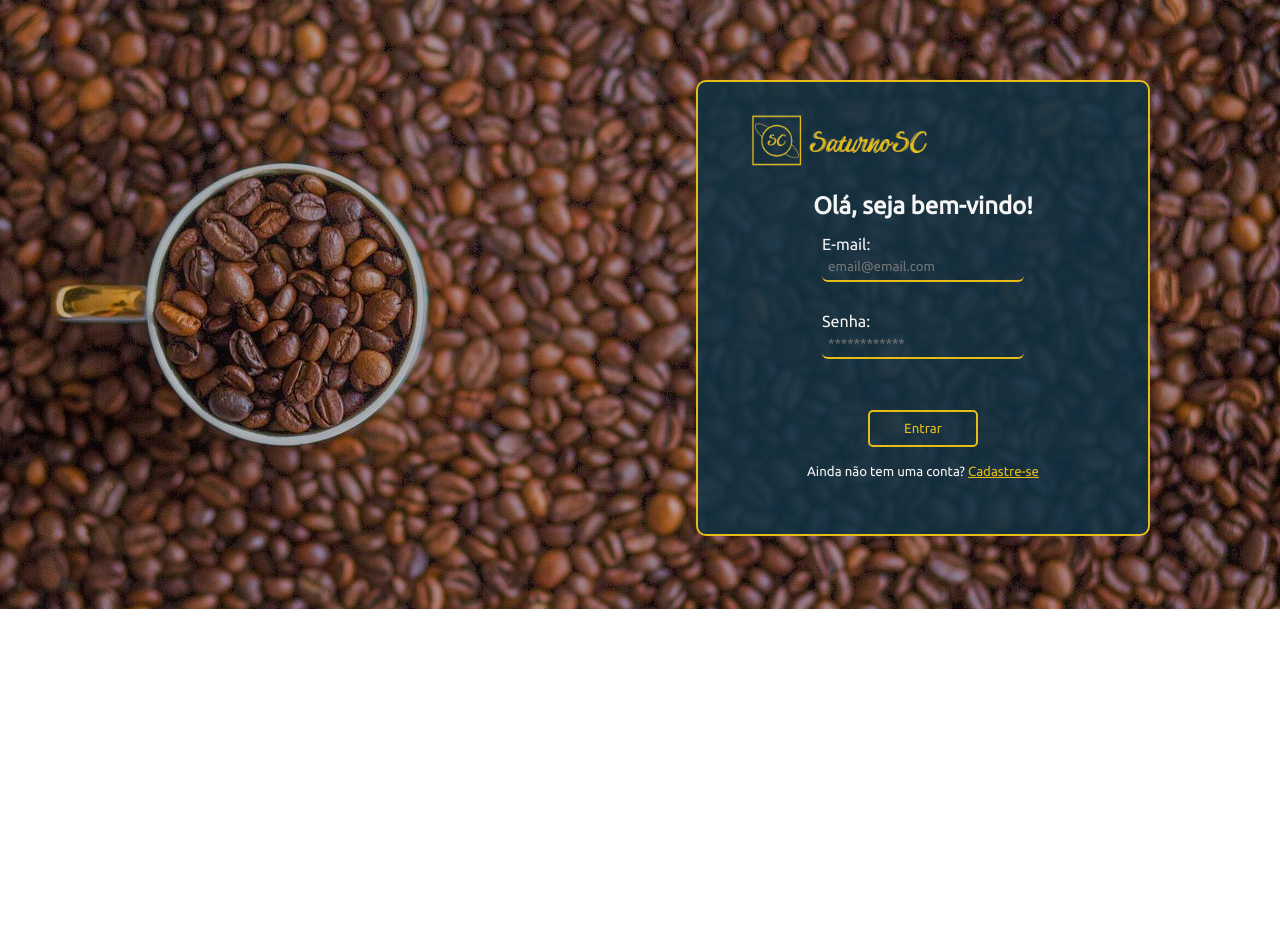
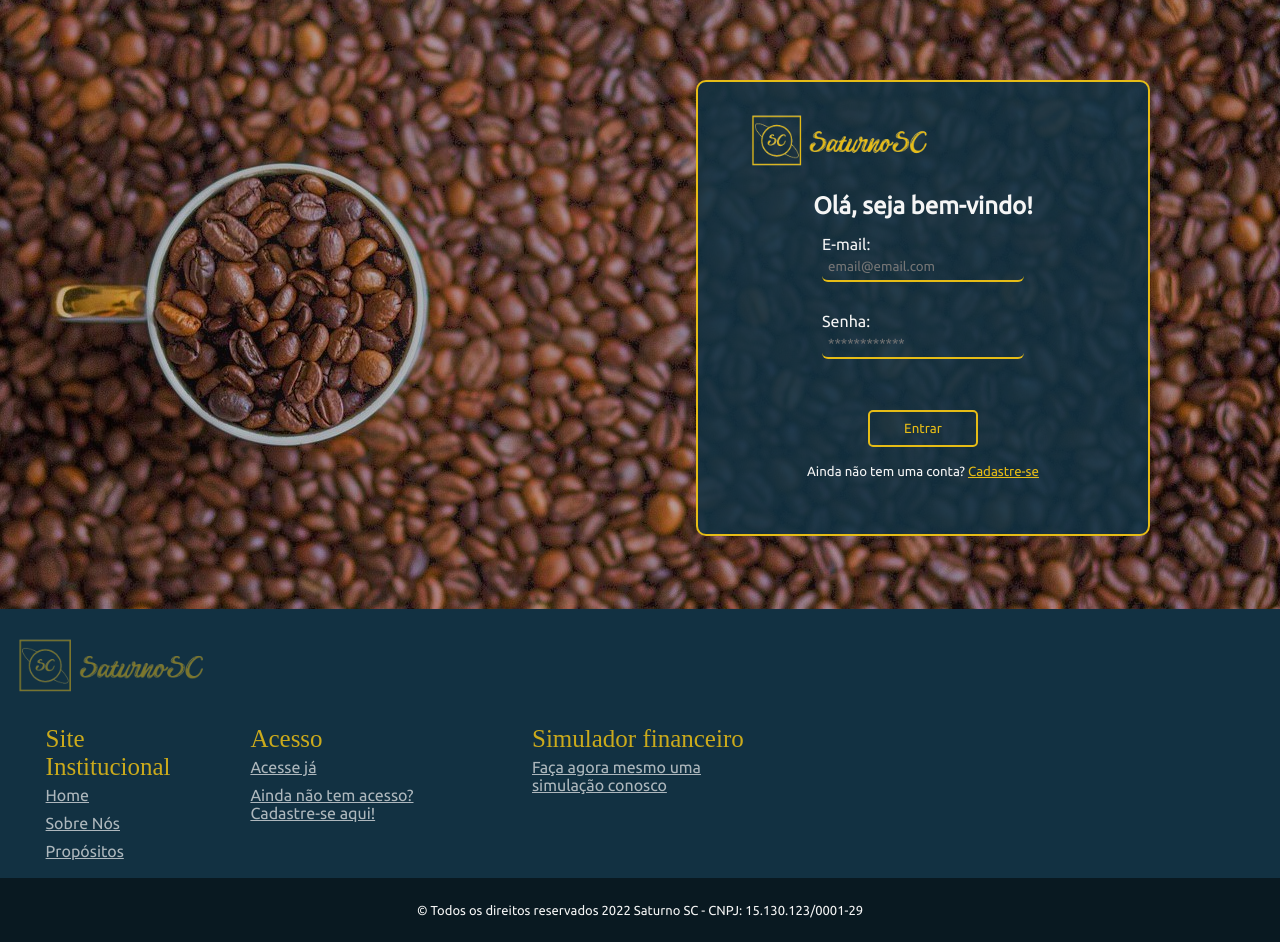
Before and after one commit to SaturnoSC/Sprint02, a plain HTML site: page Institucional/login.html in a window 1280 px wide. Before the commit the page ends 800 px from the top, so only its background shows below. Drawn offline with Linux system fonts and the light colour scheme.

Commit message:
Simulador finalizado

```diff
--- a/Institucional/css/cadastro.css
+++ b/Institucional/css/cadastro.css
@@ -92,8 +92,6 @@ section {
 
 
 
-
-
 /* .banner .container .minicontainer .barra {
     width: 600px;
 }
--- a/Institucional/css/index.css
+++ b/Institucional/css/index.css
@@ -234,13 +234,9 @@ footer {
 
 footer img {
     padding: 30px 15px;
-    opacity: 0.5;
     transition: all 1.5s;
-}
-
-footer img:hover {
-    opacity: 1;
-    padding-left: 600px;
+    align-items: center;
+    justify-content: center;
 }
 
 footer .conteudo {
--- a/Institucional/css/login.css
+++ b/Institucional/css/login.css
@@ -4,6 +4,11 @@
 * {
     font-family: 'Ubuntu';
 }
+
+body{
+    background-color: #123142;
+}
+
 section{
     height: 46.8vmax;
     align-items: center;
@@ -145,6 +150,83 @@ section{
 
 
 
+/* Footer */
+footer {
+    width: 100%;
+    height: 12vmax;
+    /* display: flex;
+    justify-content: center;
+    align-items: flex-end; */
+}
+
+
+footer img {
+    padding: 30px 15px;
+    opacity: 0.5;
+    transition: all 1.5s;
+}
+
+footer .conteudo {
+    width: 60%;
+    height: 12vmax;
+    display: flex;
+    justify-content: space-around;
+    align-items: flex-start;
+    margin-left: 20px;
+    /* border: 1px #e6bc16 solid; */
+}
+
+
+footer .conteudo h3 {
+    color: #e6bc16df;
+    font-family: 'Dancing script';
+    font-weight: normal;
+    font-size: 25px;
+}
+
+footer .conteudo a {
+    color: #f5f5f5af;
+    margin: 5px 0;
+    transition: all 0.4s;
+}
+
+footer .conteudo a:hover{
+    color: #f5f5f55f;
+}
+
+footer .links1 {
+    width: 20%;
+    height: auto;
+    float: left;
+    display: flex;
+    justify-content: center;
+    align-items: flex-start;
+    flex-direction: column;
+}
+
+footer .links2,
+footer .links3 {
+    width: 30%;
+    height: auto;
+    float: left;
+    display: flex;
+    justify-content: center;
+    align-items: flex-start;
+    flex-direction: column;
+}
+
+
+.final {
+    width: 100%;
+    height: 5vmax;
+    background-color: #091921;
+    display: flex;
+    justify-content: center;
+    align-items: center;
+    color: #f5f5f5;
+    font-size: 13px;
+    font-weight: 200;
+}
 
 
 
--- a/Institucional/css/style.css
+++ b/Institucional/css/style.css
@@ -16,12 +16,6 @@ a {
 section {
     width: 100%;
     height: 46.7vmax;
-    /* margin: 0; */
-    /* background-color: rgb(171, 187, 186); */
-    /* display: flex;
-    justify-content: center;
-    align-items: center;
-    flex-direction: row; */
     padding-bottom: 10px;
     background-image: url('./../img/fundo6.jpg  ');
     background-size: cover;
@@ -43,6 +37,7 @@ nav {
 
 nav:hover{
     background-color: #123142e1;
+    box-shadow: 0 0 20px #E6BC16;
 }
 
 nav .logo {
--- a/Institucional/login.html
+++ b/Institucional/login.html
@@ -1,5 +1,6 @@
 <!DOCTYPE html>
 <html lang="pt-br">
+
 <head>
     <meta charset="UTF-8">
     <meta http-equiv="X-UA-Compatible" content="IE=edge">
@@ -9,6 +10,7 @@
     <link rel="icon" href="./img/AAA.png">
     <title>Entrar</title>
 </head>
+
 <body>
     <section>
 
@@ -31,14 +33,41 @@
                     </div>
 
                     <div class="botao">
-                <a href="" id="link" onclick="validar()"><button >Entrar</button></a>
+                        <a href="" id="link" onclick="validar()"><button>Entrar</button></a>
                         <h5>Ainda não tem uma conta? <a href="./cadastro.html">Cadastre-se</a></h5>
                     </div>
                 </div>
             </div>
         </div>
     </section>
+    <footer id="footer">
+        <div class="imagem">
+            <a href="./index.html"> <img src="./img/logoSite.png" alt="" width="200"></a>
+        </div>
+
+        <div class="conteudo">
+            <div class="links1">
+                <h3>Site Institucional</h3>
+                <a href="./index.html">Home</a>
+                <a href="./index.html#sobreNos">Sobre Nós</a>
+                <a href="./index.html#mvv">Propósitos</a>
+            </div>
+            <div class="links2">
+                <h3>Acesso</h3>
+                <a href="./login.html">Acesse já</a>
+                <a href="./cadastro.html">Ainda não tem acesso? <span>Cadastre-se aqui!</span></a>
+            </div>
+            <div class="links3">
+                <h3>Simulador financeiro</h3>
+                <a href="./simulador.html">Faça agora mesmo uma simulação conosco</a>
+            </div>
+        </div>
+        <div class="final">
+            <p>&copy; Todos os direitos reservados 2022 Saturno SC - CNPJ: 15.130.123/0001-29</p>
+        </div>
+    </footer>
 </body>
+
 </html>
 <script>
     function validar() {
@@ -47,7 +76,7 @@ function validar() {
 
         if (email == "admin" && senha == 123) {
 
-        document.getElementById("link").href="./dashboard.html"
+            document.getElementById("link").href = "./dashboard.html"
 
         } else {
 
```
Also changed, not shown: Institucional/cadastro.html (+26 -0 lines), Institucional/simulador.html (+3 -3 lines). Lines whose indentation alone changed are shown as unchanged.
